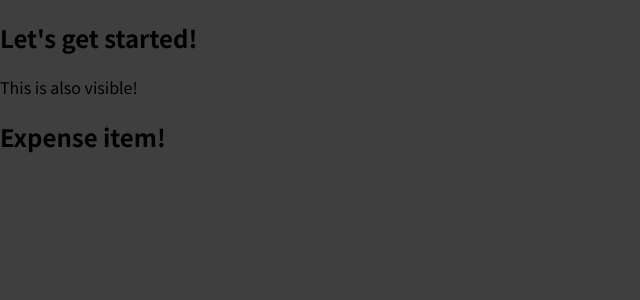
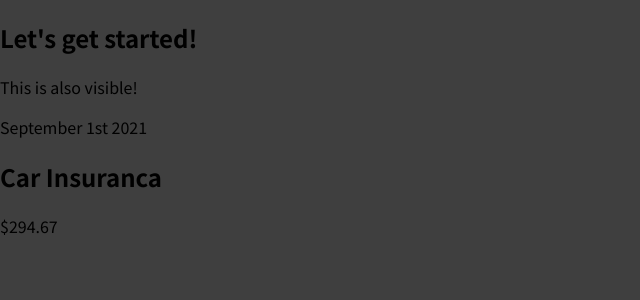
Before and after one commit to Zeusslayer/React_JS, a JavaScript app in the folder 01-first-react-app/: page / in a window 1280 px wide. Shown: the top 300 px of the page, without its empty margins (0-640 px from the left). Built offline with nearby package versions, Linux system fonts and the light colour scheme.

Commit message:
Divs and a bit more complexity

```diff
--- a/01-first-react-app/src/components/ExpenseItem.js
+++ b/01-first-react-app/src/components/ExpenseItem.js
@@ -1,5 +1,13 @@
 function ExpenseItem() {
-  return <h2>Expense item!</h2>;
+  return (
+    <div>
+      <div>September 1st 2021</div>
+      <div>
+        <h2>Car Insuranca</h2>
+        <div>$294.67</div>
+      </div>
+    </div>
+  );
 }
 
 export default ExpenseItem;
```
